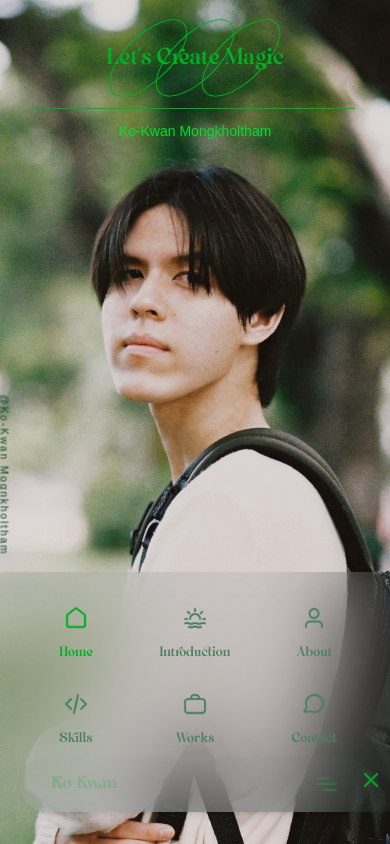
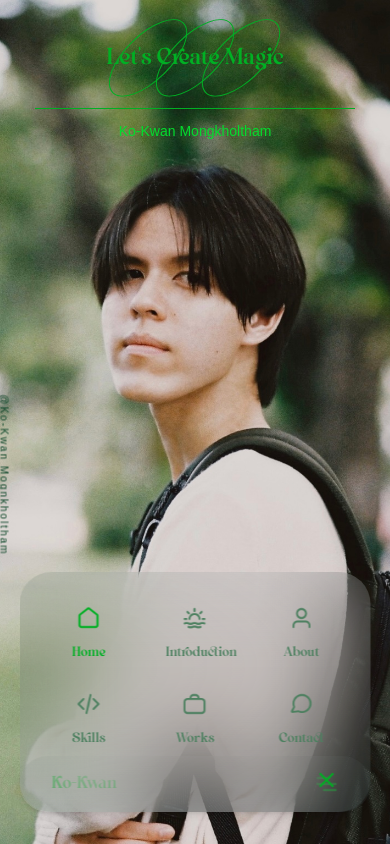
Before and after one commit to fuyunohibi/Kokwan-Mongkholtham-Portfolio-Website, a React (Vite) app: page / in a window 390 px wide. Both pictures are taken after a click on the button 326 px from the left and 784 px from the top of the page. Shown: the top 844 px of the page. Built offline with nearby package versions, Linux system fonts and the light colour scheme; a web font is replaced by a local one.

Commit message:
update navbar layout

```diff
--- a/src/components/BottomSheet.jsx
+++ b/src/components/BottomSheet.jsx
@@ -2,7 +2,7 @@ import React from 'react';
 
 const BottomSheet = ({ show, children }) => {
   return (
-    <div className={`glass-navbar fixed bottom-8 left-1/2 transform -translate-x-1/2 w-[27.5rem] h-[15rem] z-50  rounded-[2rem]
+    <div className={`glass-navbar fixed bottom-8 left-1/2 transform -translate-x-1/2 w-[90vw] mobile:w-[25rem] h-[15rem] z-50  rounded-[2rem]
         tablet:w-[30rem] flex flex-col justify-start items-center p-4 transition-all duration-300 ease-in-out
         ${ show ? 'translate-y-0 opacity-100' : 'translate-y-full opacity-0' } `}
     >
--- a/src/components/Navbar.jsx
+++ b/src/components/Navbar.jsx
@@ -38,7 +38,7 @@ const Navbar = ({ activeSection }) => {
     <>
       <nav
         className='glass-navbar shadow-md p-4 px-8 flex justify-between items-center fixed bottom-8 left-1/2 transform -translate-x-1/2 z-50
-        rounded-[2rem] w-[90vw] h-[3.5rem]
+        rounded-[2rem] w-[90vw] mobile:w-[25rem] h-[3.5rem]
         tablet:w-[30rem] tablet:h-16 laptop:top-0 laptop:bottom-auto laptop:rounded-none laptop:rounded-b-[2rem] laptop:w-screen laptop:h-[4.6rem]'
       >
         <Link
```
